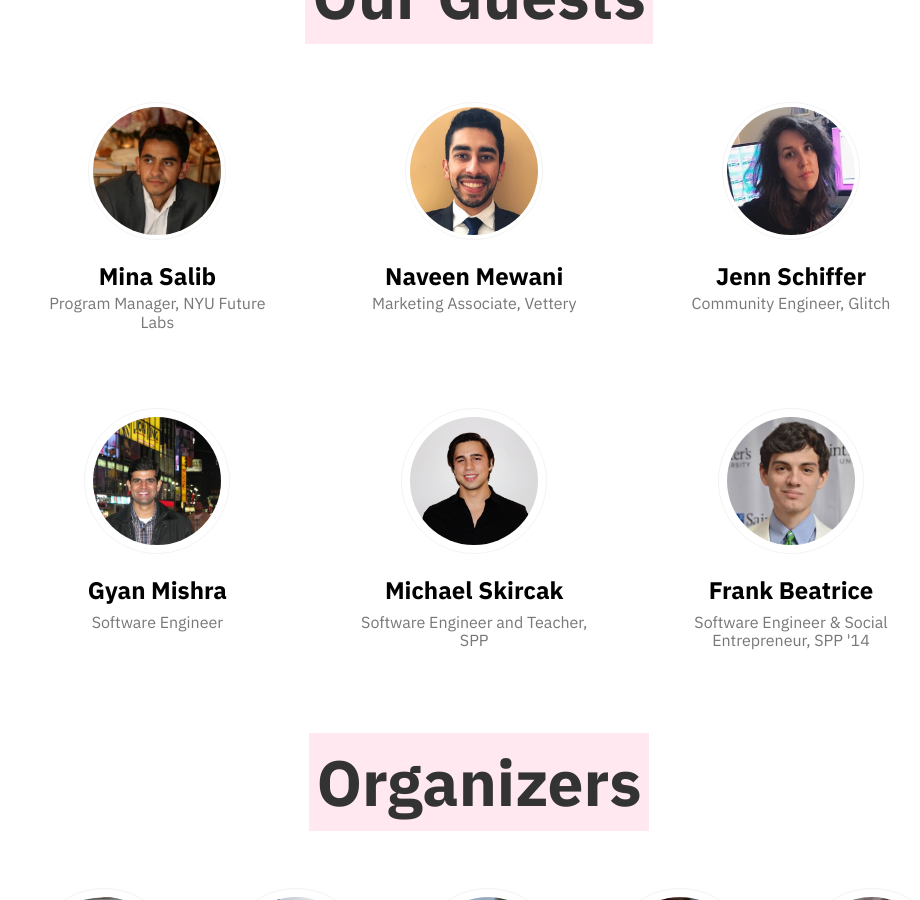
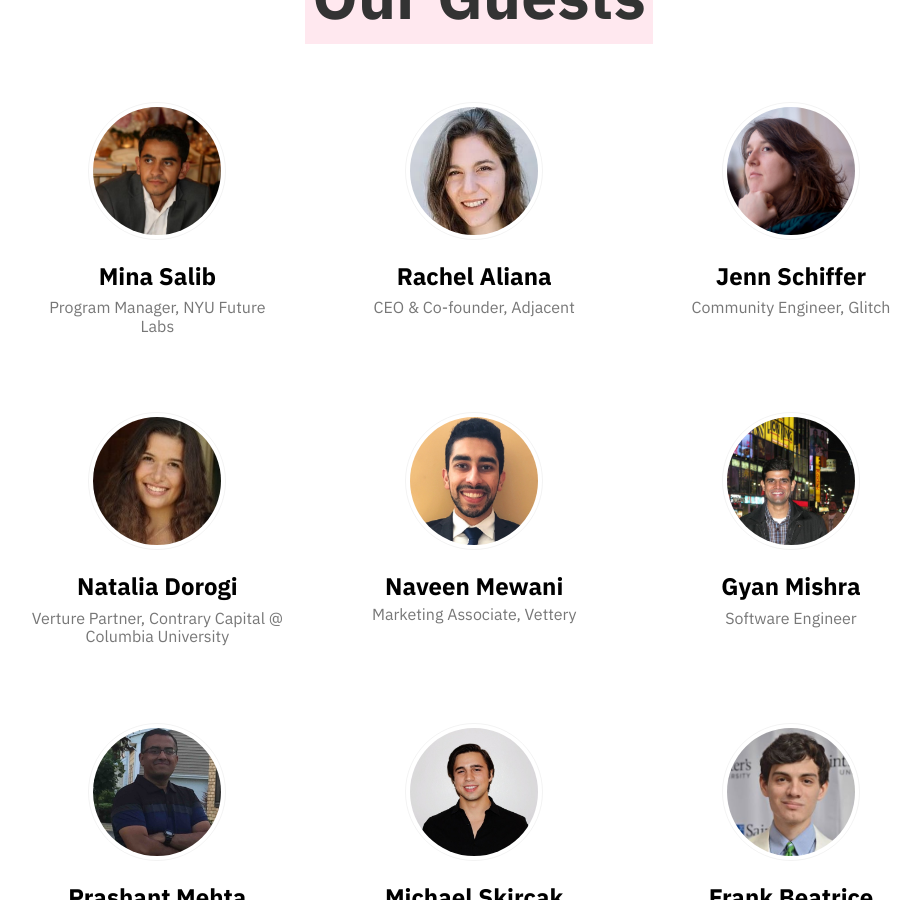
Before and after one commit to spphacks/2018.makespp.com, a Jekyll site: the page built from index.html, in a window 1280 px wide and 900 px high, scrolled down 2789 px. Shown: the whole window, without its empty margins (161-1081 px from the left). Built offline with Jekyll 4.4.1, drawn with Linux system fonts in a browser that asks for light colours; nearby versions of some CDN libraries; comment, search, counter and statistics services are not loaded; some of the changed text lies outside the part shown.

Commit message:
Guest Lineup

```diff
--- a/index.html
+++ b/index.html
@@ -140,19 +140,23 @@ description: A day-long Make-A-Thon filled with learning, making, and sharing.
   <div class="fl w-33-ns w-100 ">
   <article class="dib mw6 center bg-white pa3 pa4-ns  ">
     <div class="tc dib">
+      <a href="https://www.linkedin.com/in/minasalib/">
       <img src="/img/mina.jpg" class="br-100 h4 w4 dib ba b--black-05 pa1">
-      <h1 class="f3 mb1 black">Mina Salib</h1>
+      <h1 class="f3 mb2 black">Mina Salib</h1>
       <h2 class="f5 fw4 gray mt0">Program Manager, NYU Future Labs</h2>
+    </a>
     </div>
   </article>
   </div>
 
+
+
   <div class="fl w-33-ns w-100 ">
   <article class="dib mw6 center bg-white pa3 pa4-ns ">
     <div class="tc dib">
-      <img src="/img/naveen.jpeg" class="br-100 h4 w4 dib ba b--black-05 pa1">
-      <h1 class="f3 mb1 black">Naveen Mewani</h1>
-      <h2 class="f5 fw4 gray mt0">Marketing Associate, Vettery</h2>
+      <img src="/img/rachel.jpg" class="br-100 h4 w4 dib ba b--black-05 pa1">
+      <h1 class="f3 mb2 black">Rachel Aliana</h1>
+      <h2 class="f5 fw4 gray mt0">CEO & Co-founder, Adjacent</h2>
     </div>
   </article>
   </div>
@@ -161,12 +165,58 @@ description: A day-long Make-A-Thon filled with learning, making, and sharing.
 <div class="fl w-33-ns w-100 ">
 <article class="dib mw6 center bg-white pa3 pa4-ns ">
   <div class="tc dib">
+    <a href="http://jennmoney.biz/">
     <img src="/img/jenn.jpg" class="br-100 h4 w4 dib ba b--black-05 pa1">
-    <h1 class="f3 mb1 black">Jenn Schiffer</h1>
+    <h1 class="f3 mb2 black">Jenn Schiffer</h1>
     <h2 class="f5 fw4 gray mt0">Community Engineer, Glitch</h2>
+  </a>
   </div>
 </article>
 </div>
+
+</div>
+
+
+<div class="cf">
+
+  <div class="fl w-33-ns w-100 ">
+  <article class="dib mw6 center bg-white pa3 pa4-ns ">
+    <div class="tc dib">
+      <a href="https://www.linkedin.com/in/natalia-dorogi/">
+      <img src="/img/natalia.jpg" class="br-100 h4 w4 dib ba b--black-05 pa1">
+      <h1 class="f3 mb2 black">Natalia Dorogi</h1>
+      <h2 class="f5 fw4 gray mt0">Verture Partner, Contrary Capital @ Columbia University </h2>
+    </a>
+    </div>
+  </article>
+  </div>
+
+<div class="fl w-33-ns w-100 ">
+<article class="dib mw6 center bg-white pa3 pa4-ns ">
+  <div class="tc dib">
+    <a href="https://www.linkedin.com/in/naveen-mewani/">
+
+    <img src="/img/naveen.jpeg" class="br-100 h4 w4 dib ba b--black-05 pa1">
+    <h1 class="f3 mb1 black">Naveen Mewani</h1>
+    <h2 class="f5 fw4 gray mt0">Marketing Associate, Vettery</h2>
+  </a>
+  </div>
+</article>
+</div>
+
+<div class="fl w-33-ns w-100 ">
+<article class="dib mw6 center bg-white pa3 pa4-ns ">
+  <div class="tc dib">
+    <a href="https://www.linkedin.com/in/gyan-mishra-9b9ab35/">
+
+    <img src="/img/gyan.jpg" class="br-100 h4 w4 dib ba b--black-05 pa1">
+    <h1 class="f3 mb2 black">Gyan Mishra</h1>
+    <h2 class="f5 fw4 gray mt0">Software Engineer</h2>
+  </a>
+  </div>
+</article>
+</div>
+
 
 </div>
 
@@ -175,9 +225,11 @@ description: A day-long Make-A-Thon filled with learning, making, and sharing.
 <div class="fl w-33-ns w-100 ">
 <article class="dib mw6 center bg-white pa3 pa4-ns ">
   <div class="tc dib">
-    <img src="/img/gyan.jpg" class="br-100 h4 w4 dib ba b--black-05 pa2">
-    <h1 class="f3 mb2 black">Gyan Mishra</h1>
-    <h2 class="f5 fw4 gray mt0">Software Engineer</h2>
+    <a href="https://www.linkedin.com/in/prashumehta/">
+    <img src="/img/prashant.jpg" class="br-100 h4 w4 dib ba b--black-05 pa1">
+    <h1 class="f3 mb2 black">Prashant Mehta</h1>
+    <h2 class="f5 fw4 gray mt0">Software Engineer, GrubHub</h2>
+  </a>
   </div>
 </article>
 </div>
@@ -186,9 +238,12 @@ description: A day-long Make-A-Thon filled with learning, making, and sharing.
 <div class="fl w-33-ns w-100 ">
 <article class="dib mw6 center bg-white pa3 pa4-ns ">
   <div class="tc dib">
-    <img src="/img/skircak.jpg" class="br-100 h4 w4 dib ba b--black-05 pa2">
+    <a href="https://michaelskircak.com/">
+
+    <img src="/img/skircak.jpg" class="br-100 h4 w4 dib ba b--black-05 pa1">
     <h1 class="f3 mb2 black">Michael Skircak</h1>
     <h2 class="f5 fw4 gray mt0">Software Engineer and Teacher, SPP</h2>
+  </a>
   </div>
 </article>
 </div>
@@ -196,9 +251,12 @@ description: A day-long Make-A-Thon filled with learning, making, and sharing.
 <div class="fl w-33-ns w-100 ">
 <article class="dib mw6 center bg-white pa3 pa4-ns ">
   <div class="tc dib">
-    <img src="/img/frank.jpg" class="br-100 h4 w4 dib ba b--black-05 pa2">
+    <a href="https://github.com/FrankBeatrice">
+
+    <img src="/img/frank.jpg" class="br-100 h4 w4 dib ba b--black-05 pa1">
     <h1 class="f3 mb2 black">Frank Beatrice</h1>
     <h2 class="f5 fw4 gray mt0">Software Engineer & Social Entrepreneur, SPP '14</h2>
+  </a>
   </div>
 </article>
 </div>
```
Also changed, not shown: img/jenn.jpg, img/natalia.jpg (added), img/prashant.jpg (added), img/rachel.jpg (added), 6 other files.
